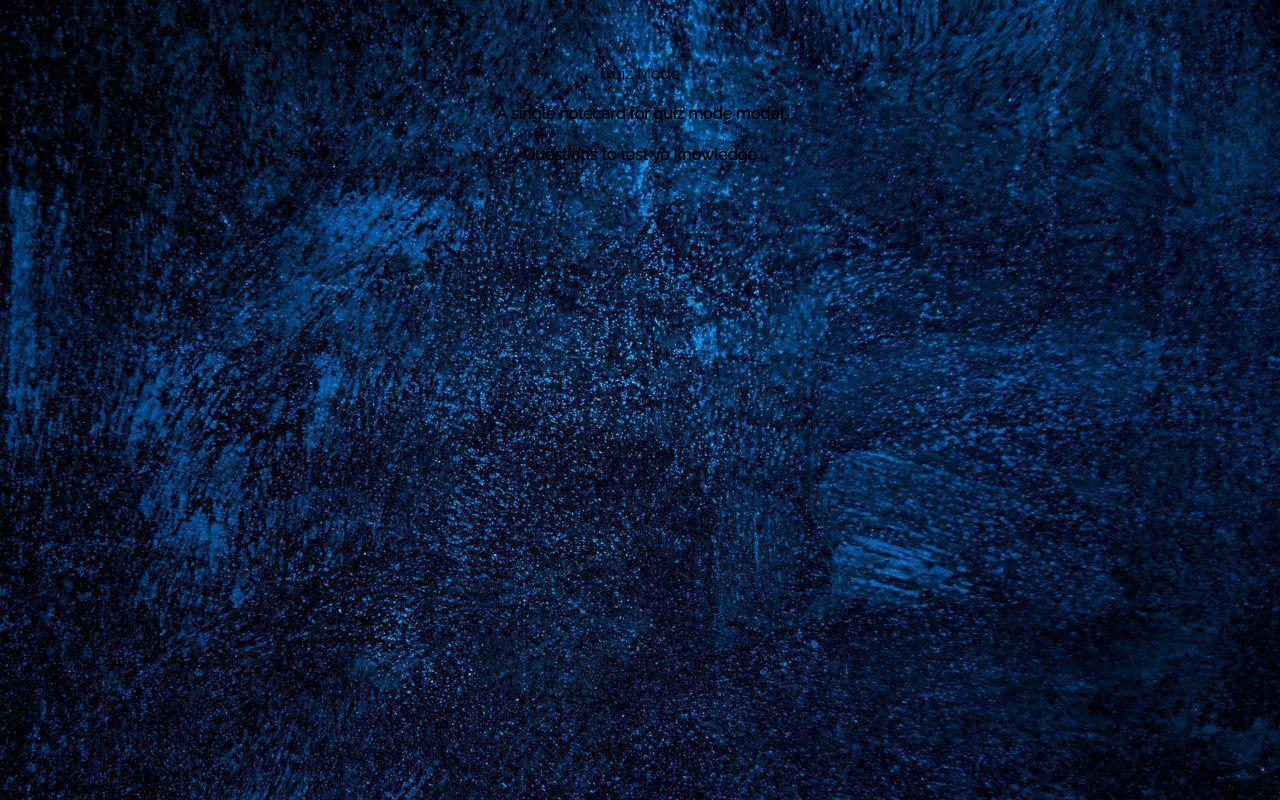
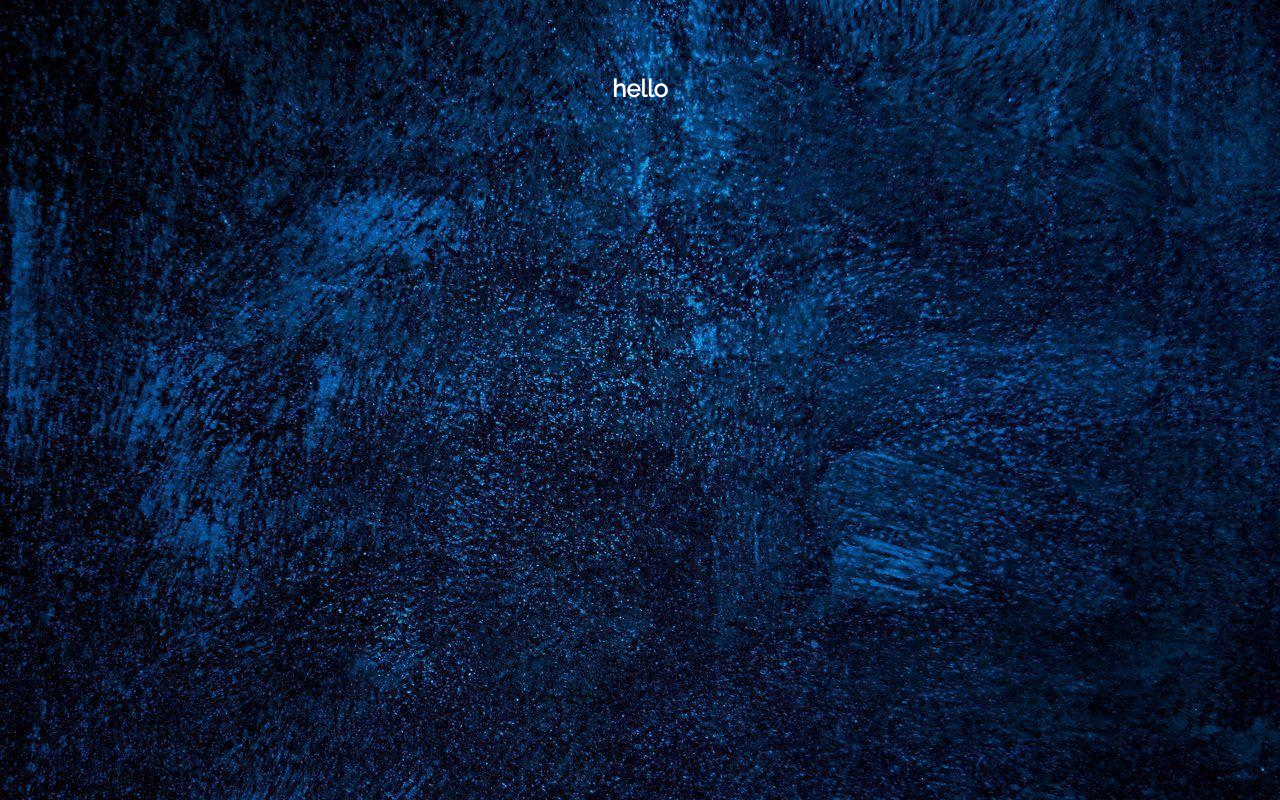
Before and after one commit to philpatt/flashcard-project3, a React (Create React App) app in the folder client/: page /Quiz in a window 1280 px wide. Built offline with nearby package versions, Linux system fonts and the light colour scheme.

Commit message:
connected quiz

```diff
--- a/client/src/App.js
+++ b/client/src/App.js
@@ -1,5 +1,5 @@
 import React, { Component } from 'react';
-import { BrowserRouter as Router, Route } from 'react-router-dom';
+import { BrowserRouter as Router, Route, Redirect } from 'react-router-dom';
 import './App.css';
 import axios from 'axios';
 import Dashboard from './components/Dashboard.js';
@@ -17,15 +17,26 @@ import Login from './auth/Login.js';
 import Profile from './Profile.js';
 import Signup from './auth/Signup.js';
 
+
 class App extends Component {
   constructor(props){
     super(props);
     this.state = {
-      user: {}
+      user: {},
+      currentQuiz: false,
+      currentDeck:{}
     }
+    this.showQuiz=this.showQuiz.bind(this);
   }
   componentDidMount = () => {
     this.getUser();
+  }
+  showQuiz = (deck) => {
+    console.log('deck sent from quiz', deck);
+    this.setState({
+      currentQuiz: true,
+      currentDeck: deck
+    })
   }
 
   getUser = () => {
@@ -59,7 +70,6 @@ class App extends Component {
       })
     }
   }
-
   setFlash = (t, msg) => {
     this.setState({
       flash: msg,
@@ -73,9 +83,18 @@ class App extends Component {
       flashType: ''
     });
   }
+
   render() {
     console.log('#####', this.state);
+      if(this.state.currentQuiz){
         return (
+          <div>
+            <Quiz user={this.state.user} currentDeck={this.state.currentDeck} />
+          </div>
+          )
+      }
+      else{
+        return(
           <div className="App">
             <Router>
               <div>
@@ -91,8 +110,10 @@ class App extends Component {
                   <Route path="/profile" component={
                     () => (<Profile user={this.state.user} setFlash={this.setFlash} />)} />
                   <Route path="/Dashboard" component={
-                () => (<Dashboard user = {this.state.user} setFlash={this.setFlash} updateUser={this.getUser} />)} />
-              <Route path="/Quiz" component={Quiz} />
+                    () => (<Dashboard user = {this.state.user} setFlash={this.setFlash} showQuiz={this.showQuiz} updateUser={this.getUser} />)} />
+                  <Route path="/Quiz" component={
+                    () => (<Quiz user={this.state.user} currentDeck={this.state.currentDeck} />)} />
+
                   <Route path="/Notecard" component={Notecard} />
                   <Route path="/Details" component={Details} />
                   <Route path="/Deck" component={Deck} />
@@ -106,6 +127,7 @@ class App extends Component {
         );
     }
   }
+}
 
 //user component that changes state to render different page
 //parent handler to accompany it
--- a/client/src/components/CreateDeck.js
+++ b/client/src/components/CreateDeck.js
@@ -1,6 +1,6 @@
 import React, { Component } from 'react';
 import axios from 'axios';
-// import { Redirect } from 'react-router-dom';
+import { Redirect } from 'react-router-dom';
 
 class CreateDeck extends Component {
     constructor(props) {
@@ -31,7 +31,6 @@ class CreateDeck extends Component {
         return (
             <div>
                 <form onSubmit={this.handleNewDeckSubmit}>
-
                     <input name="name" placeholder="Enter Deck Name here" value={this.state.deckName} onChange={this.handleDeckNameChange} required></input>
                     <button className="btn btn-secondary" type="submit"> + </button>
 
--- a/client/src/components/Dashboard.js
+++ b/client/src/components/Dashboard.js
@@ -60,6 +60,11 @@ class Dashboard extends Component {
             // this.setState({ display: this.allDecks()})
         });
     }
+    handleQuizClick = (e) =>{
+        e.preventDefault();
+        this.props.showQuiz(this.props.user.decks[e.target.id])
+
+    }
     handleCardDeleteClick = (e) => {
         e.preventDefault();
 
@@ -120,7 +125,9 @@ allDecks = () =>{
                 <h2 className="deck-name"> Deck: {deck.name} </h2>
                 {/* add color bar for far right edge: eventually tags for organizing */}
                 <br />
-                <Button bsStyle='info' onClick={event => this.handleViewDeckClick(event)}>View Deck</Button>
+                <Button bsStyle='info' onClick={event => this.handleViewDeckClick(event)} id={index}>View Deck</Button>
+                <Button bsStyle='info' onClick={e => this.handleQuizClick(e)} id={index}>QUIZ MODE</Button>
+
                 <Button bsStyle='danger' onClick={e => this.handleDeckDeleteClick(e)}>Delete</Button>
             </div>
 
--- a/client/src/components/Quiz.js
+++ b/client/src/components/Quiz.js
@@ -1,14 +1,16 @@
-import React, {Component} from 'react';
-import Notecard from './Notecard.js';
+import React, { Component } from 'react';
+
+
 
 class Quiz extends Component {
-    render () {
+
+    render() {
+        console.log('this is user', this.props)
         return (
-
-            <div>Quiz Mode
-            <Notecard />
-            </div>)
-
+            <h2>
+                hello
+            </h2>
+        )
     }
 }
 
```
Also changed, not shown: client/src/Quiz.js (deleted, +0 -15 lines). Lines whose indentation alone changed are shown as unchanged.
